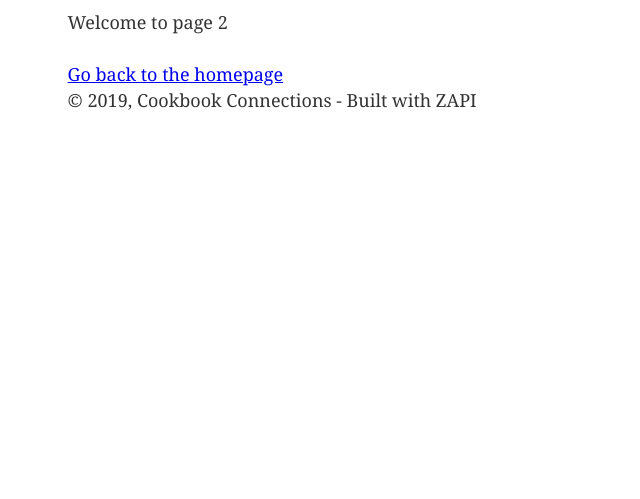
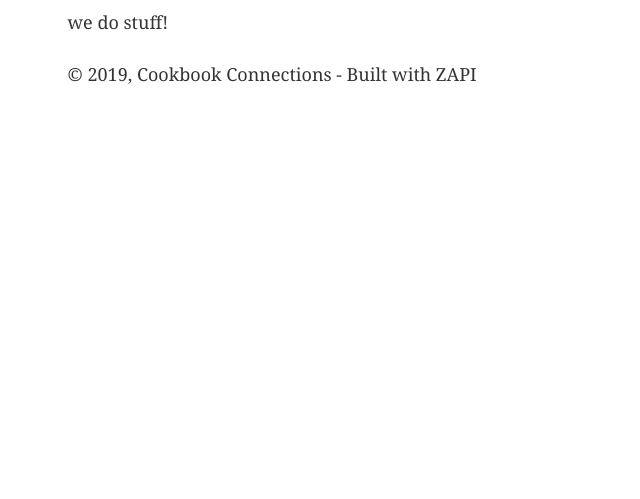
Before and after one commit to lewaabahmad/cookbook_connections, a Gatsby site: page /about in a window 1280 px wide. Shown: the part 301-800 px from the top of the page, without its empty margins (112-752 px from the left). Built offline with nearby package versions, Linux system fonts and the light colour scheme; Gatsby itself is replaced by a stand-in of ours.

Commit message:
wooooooooo deployed to gh pages

```diff
--- a/package.json
+++ b/package.json
@@ -13,6 +13,7 @@
     "gatsby-plugin-sharp": "^2.0.32",
     "gatsby-source-filesystem": "^2.0.28",
     "gatsby-transformer-sharp": "^2.1.17",
+    "gh-pages": "^2.0.1",
     "prop-types": "^15.7.2",
     "react": "^16.8.6",
     "react-dom": "^16.8.6",
--- a/src/pages/about.js
+++ b/src/pages/about.js
@@ -8,8 +8,7 @@ const SecondPage = () => (
   <Layout>
     <SEO title="Page two" />
     <h1>Hi from the second page</h1>
-    <p>Welcome to page 2</p>
-    <Link to="/">Go back to the homepage</Link>
+    <p>we do stuff!</p>
   </Layout>
 )
 
```
Also changed, not shown: 1 other file.
